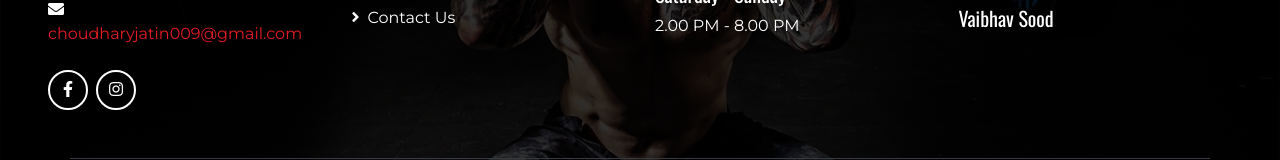
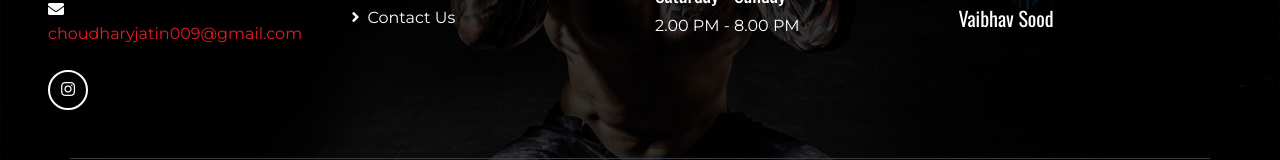
Before and after one commit to anmol15023/timefitness, a plain HTML site: page contact.html in a window 1280 px wide. Shown: the part 1621-1781 px from the top of the page. Drawn offline with nearby package versions, Linux system fonts and the light colour scheme.

Commit message:
contact.html

```diff
--- a/contact.html
+++ b/contact.html
@@ -146,9 +146,9 @@
 
                 <div class="d-flex justify-content-start mt-4">
 
-                    <a class="btn btn-outline-light rounded-circle text-center mr-2 px-0" style="width: 40px; height: 40px;" href="https://www.facebook.com/p/Rudra-fitness-care-Santokhgarh-morh-100075742377227/"><i class="fab fa-facebook-f"></i></a>
 
-                    <a class="btn btn-outline-light rounded-circle text-center mr-2 px-0" style="width: 40px; height: 40px;" href="https://www.instagram.com/rudrafitnesscare?utm_source=ig_web_button_share_sheet&igsh=ZDNlZDc0MzIxNw=="><i class="fab fa-instagram"></i></a>
+
+                    <a class="btn btn-outline-light rounded-circle text-center mr-2 px-0" style="width: 40px; height: 40px;" href="https://www.instagram.com/jatinchoudhary009?igsh=NTJmNmR6ZXkxaTIx"><i class="fab fa-instagram"></i></a>
                 </div>
             </div>
               <div class="col-lg-3 col-md-6 mb-5">
```
